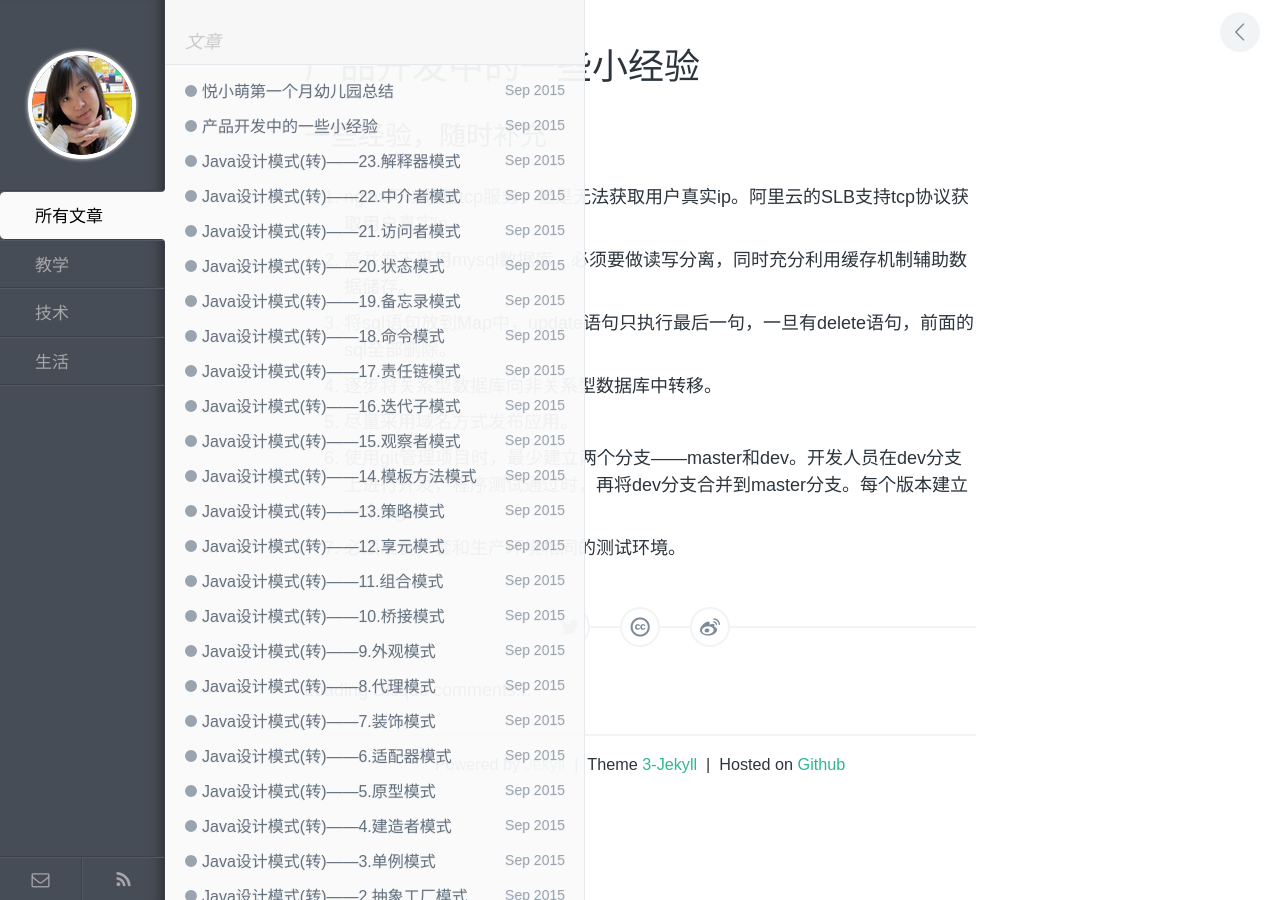
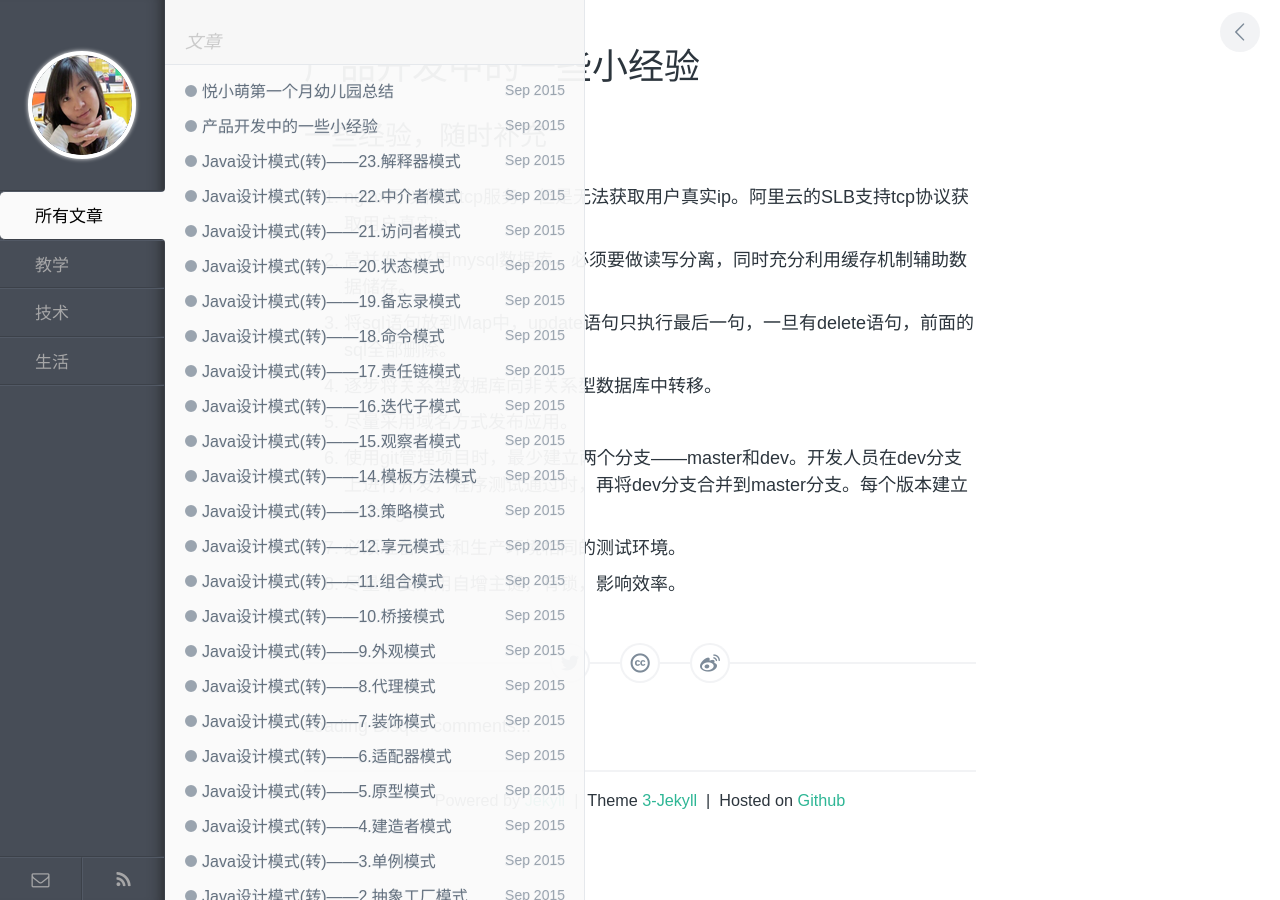
Before and after one commit to DrizztM/DrizztM.github.io, a Jekyll site: the page built from _posts/技术/2015-9-11-product-development-experience.md, in a window 1280 px wide. Built offline with Jekyll 4.4.1, drawn with Linux system fonts in a browser that asks for light colours; Markdown is read by kramdown in place of the engine named in the settings; comment, search, counter and statistics services are not loaded.

Commit message:
修改文章

```diff
--- a/_posts/技术/2015-9-11-product-development-experience.md
+++ b/_posts/技术/2015-9-11-product-development-experience.md
@@ -14,3 +14,4 @@
 5.	尽量采用域名方式发布应用。
 6.	使用git管理项目时，最少建立两个分支——master和dev。开发人员在dev分支上进行开发，程序测试通过时，再将dev分支合并到master分支。每个版本建立一个tag。
 7.	必须准备一套和生产环境相同的测试环境。
+8.	尽量不要采用自增主键，有锁，影响效率。
```
